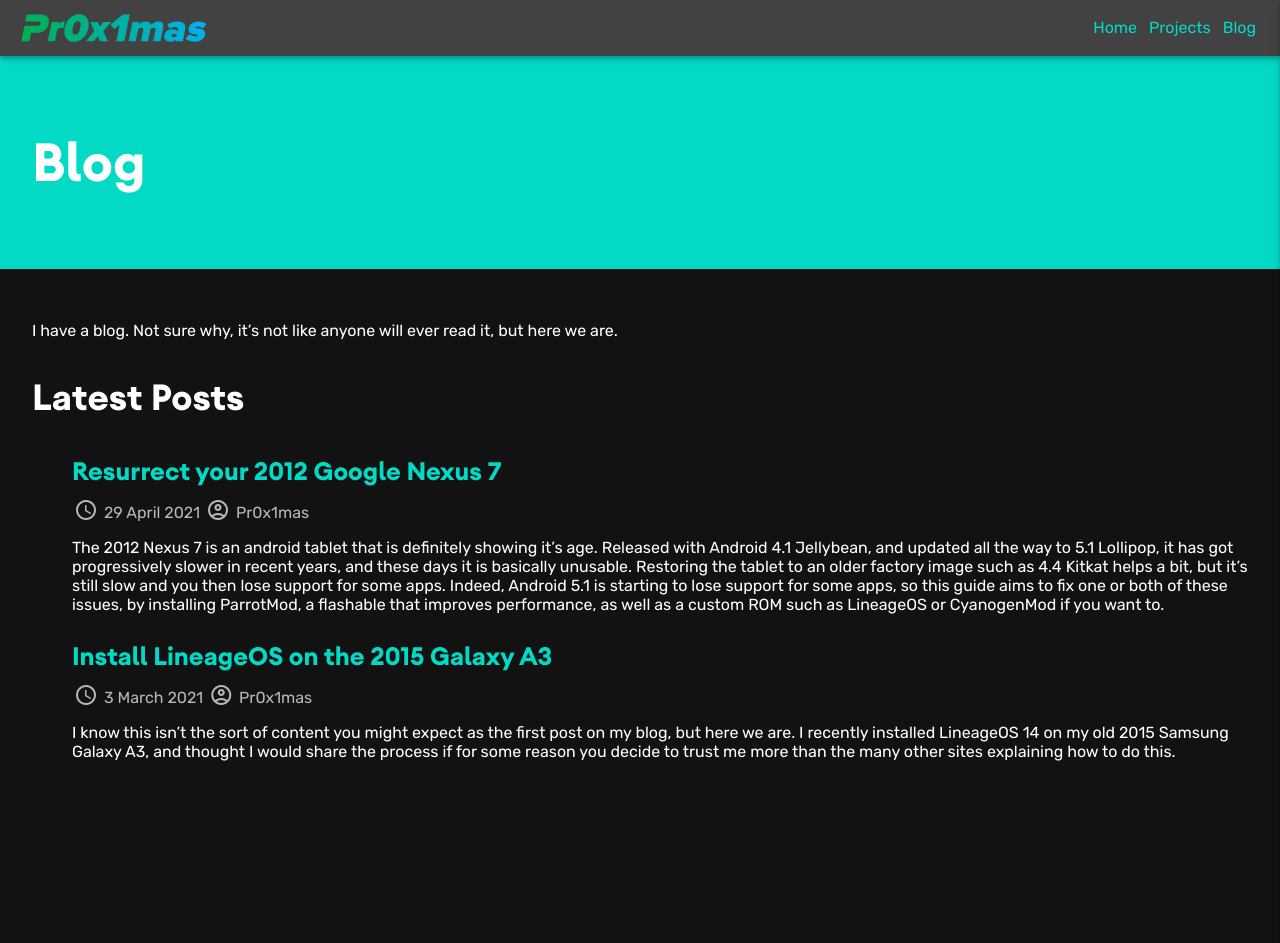
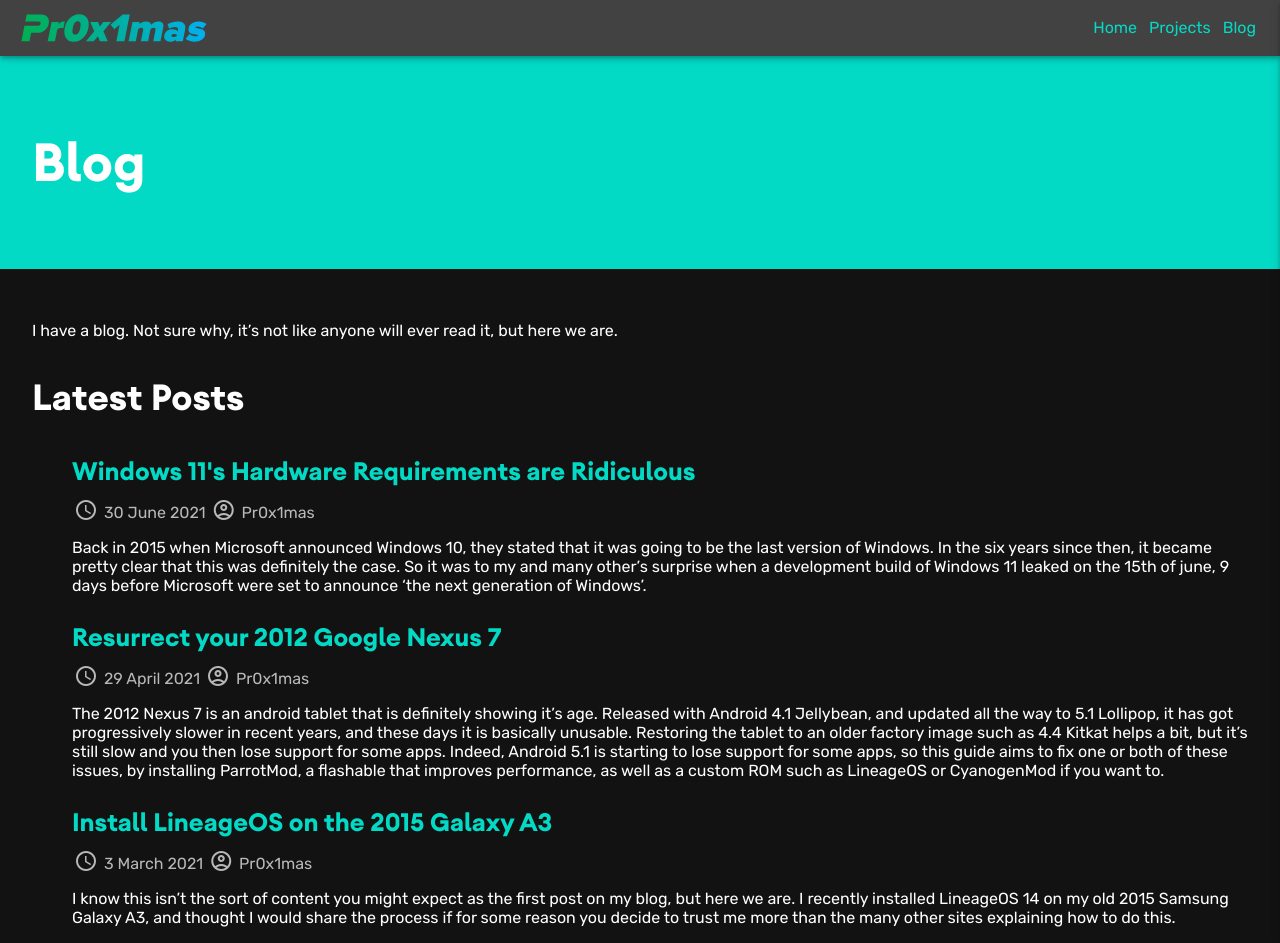
Before and after one commit to HyperHamster535/HyperHamster535.github.io, a Jekyll site: the page built from blog.md, in a window 1280 px wide and 943 px high. Built offline with Jekyll 4.4.1, drawn with Linux system fonts in a browser that asks for light colours; nearby versions of some CDN libraries; some of the changed lines change nothing that is shown.

Commit message:
new article, fix some stuff

```diff
--- a/_includes/navbar.html
+++ b/_includes/navbar.html
@@ -7,7 +7,7 @@
             <a class="nav-link" href="/projects">Projects</a>
             <a class="nav-link" href="/blog">Blog</a>
 
-            <span id="nav-menu-icon" onclick="toggleNav()" class="material-icons-round md-24">
+            <span id="nav-menu-icon" onclick="toggleNav()" class="material-icons-outlined md-24">
                 menu
             </span>
         </div>
--- /dev/null
+++ b/_posts/2021-06-30-windows-11's-hardware-requirements-are-ridiculous.md
@@ -0,0 +1,33 @@
+---
+layout: post
+title:  "Windows 11's Hardware Requirements are Ridiculous"
+author: Pr0x1mas
+banner-image: /assets/windows11.jpg
+---
+
+Back in 2015 when Microsoft announced Windows 10, they stated that it was going to be the last version of Windows. In the six years since then, it became pretty clear that this was definitely the case. So it was to my and many other's surprise when a development build of Windows 11 leaked on the 15th of june, 9 days before Microsoft were set to announce 'the next generation of Windows'.
+
+Prior to the leak, it was widely assumed that what they would be announcing was just an update to Windows 10, perhaps a UI refresh. There were a couple of hints though, such as the fact that the event was scheduled for 11AM EST, and that on the official Windows YouTube channel, an exactly [eleven minute long video titled 'Startup Sounds - Slo-fi Remix'](https://www.youtube.com/watch?v=fQ1vnxWEqiE) was uploaded. As it was, when the Windows build did leak, Microsoft tweeted ["This is just the Start. Tune in on June 24th at 11 am ET to see what's next."](https://twitter.com/Windows/status/1404873374954758148), suggesting they intentionally leaked the build. Confusingly, Microsoft has also been sending DMCAs to any websites providing links to the build, so sadly whilst I do have a copy, I can't provide it here.
+
+As expected, on June 24th, Windows 11 was announced. It was generally well received, with a slick new UI brought across from Windows 10X, the cancelled version of Windows Microsoft were developing for a device previously announced called the Surface Neo. A rough release date was set for late 2021/early 2022. Along with all of this, Microsoft also released the minimum system requirements for your device to run Windows 11. Long story short, they're stupid. Why? Because Windows 11 requires all systems to have the Trusted Platform Module 2.0, or TPM 2.0.
+
+## What is TPM 2.0?
+A TPM is a chip on the motherboard of a computer that adds certain security features, and is used for things like encryption. Including one in a device means it is far more secure. They are on most motherboards these days, but reasonably recent hardware might still not have it. TPM chips can actually be added to some older unsupported motherboards, but this is not something you can expect the average end user to do, plus this will not work on laptops and probably quite a lot of desktop motherboards. In fact, scalpers are already buying out add-on TPM chips.
+
+## How does this affect hardware support for Windows 11
+TPM 2.0 is a fairly new standard, and a lot of hardware doesn't support it. Microsoft state in their hardware requirements that nothing older than an 8th gen [Intel](https://docs.microsoft.com/en-us/windows-hardware/design/minimum/supported/windows-11-supported-intel-processors "List of supported Intel processors on Microsoft's site") CPU or 2nd gen [Ryzen](https://docs.microsoft.com/en-us/windows-hardware/design/minimum/supported/windows-11-supported-amd-processors "List of supported AMD processors on Microsoft's site") CPU will support Windows 11. For a short time, Microsoft provided a tool called the PC Health Check App, which allowed you to check if your PC could run Windows 11. Since then however, the tool was taken down for some reason
+
+![The download link for the PC Health Check App on Microsoft's site now just says 'coming soon'](/assets/noPCHealthCheck.png)
+
+![The PC Health Check App, showing my perfectly fast laptop won't run Windows 11](/assets/noWindows11.png)
+
+![Windows 11's hardware requirements, listed on the Microsoft site](/assets/windows11Requirements.png)
+
+## Why is this stupid?
+On paper, I can see Microsoft's point. Cyberattacks are a growing threat, and it makes sense to ensure that everyone is on secure hardware. But on the other hand, people aren't going to just stop using old hardware. And purely from this claim of security, the requirement means most of the population won't be getting Windows 11. Some might argue that there would be performance issues on older hardware, but this is frankly bullshit. My laptop runs a 5th gen i3 (5010U), and along with 8GB of RAM and an SSD, runs Windows 10 like a dream. Someone I know was running an upgraded 14 year old XPS (Core 2 Quad) with no problems, someone else a 10 year old Athlon system. They weren't running as fast as more modern hardware, but it was still perfectly usable. This restriction means that essentially any computers released before 2018 will be obsolete.
+
+I can understand Microsoft's argument of security. But this should be down to the end user. Microsoft have required OEMs to support TPM 2.0 since 2016, so it's not like by supporting older hardware the standard will not become commonplace. By all means warn the user that by not using a TPM 2.0 enabled CPU, they are putting themselves at risk, but that's a choice they should be allowed to make. So far as I can tell, there is only one reason Microsoft are doing this. You guessed it... money. OEMs still pay for Windows licenses, so by suddenly requiring people to buy new machines, Microsoft are getting a cut from all the licenses shipped with them.
+
+So yeah. Windows 11's hardware requirements are stupid, and are intentionally making perfectly good hardware run slowly.
+
+As a side note, Windows 11's other requirement of Secure Boot makes dual booting less common versions of Linux with bootloaders not signed not possible unless you want to change a BIOS setting every time you switch OS'.
--- a/css/fonts.css
+++ b/css/fonts.css
@@ -4,7 +4,7 @@
     src: url(/assets/AndroidEuclid.woff2);
 }
 
-p, a, button, li {
+p, a, button, li, td {
     font-family: 'Rubik', sans-serif;
     font-weight: 300;
 }
```
Also changed, not shown: index.md (+1 -1 lines), assets/noPCHealthCheck.png (added), assets/noWindows11.png (added), assets/windows11.jpg (added), assets/windows11Requirements.png (added).
